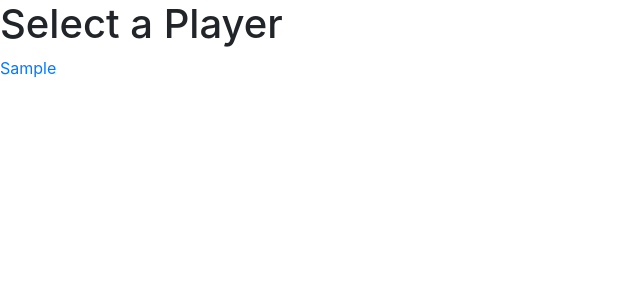
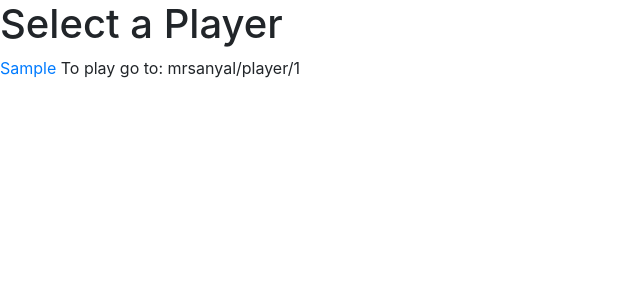
Before and after one commit to personnameds/clue, a Django app: page /selectplayer/ in a window 1280 px wide. Shown: the top 300 px of the page, without its empty margins (0-640 px from the left). Run offline with Django 3.2, Linux system fonts and the light colour scheme; tables that the repository leaves empty hold one stand-in row (values such as "Sample post"); some libraries are stand-ins or nearby versions.

Commit message:
Player URL
Displays Player URL
Small tweaks for server

```diff
--- a/clue/settings.py
+++ b/clue/settings.py
@@ -20,7 +20,7 @@ BASE_DIR = os.path.dirname(os.path.dirname(os.path.abspath(__file__)))
 # See https://docs.djangoproject.com/en/3.0/howto/deployment/checklist/
 
 # SECURITY WARNING: keep the secret key used in production secret!
-SECRET_DIRECTORY=os.path.join(BASE_DIR,'fitbiting')+'/SECRET_KEY'
+SECRET_DIRECTORY=os.path.join(BASE_DIR,'clue')+'/SECRET_KEY'
 with open(SECRET_DIRECTORY) as f:
     SECRET_KEY = f.read().strip()
 
--- a/templates/startpage/selectplayer.html
+++ b/templates/startpage/selectplayer.html
@@ -5,7 +5,11 @@
 
 
 	{% for playersheet in playersheet_list %}
-		<p><a href="{% url 'playerpage' playersheet.pk %}">{{playersheet.player.character}} </a></p>
+		<p>
+			<a href="{% url 'playerpage' playersheet.pk %}">{{playersheet.player.character}} </a>
+			To play go to: mrsanyal/player/{{playersheet.pk}}
+
+		</p>
 	{% endfor %}
 
 {% endblock %}
```
